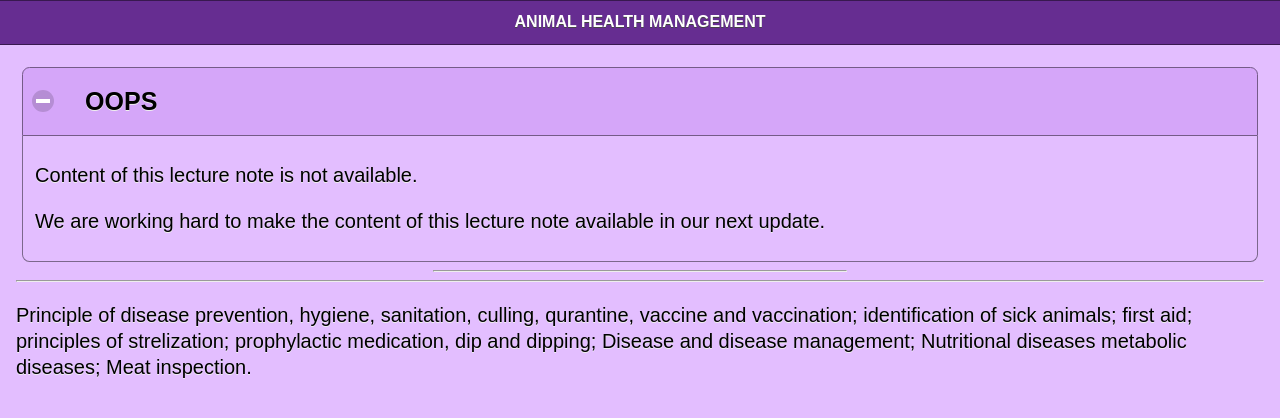
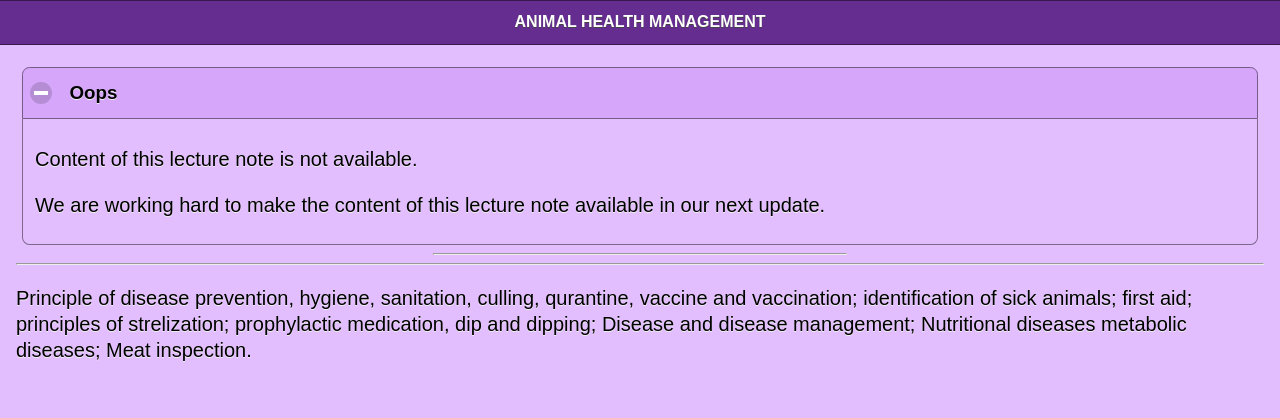
Before and after one commit to ukor/AnimalScience, a plain HTML site: page AnimalScience/assets/401.html in a window 1280 px wide. Drawn offline with Linux system fonts and the light colour scheme.

Commit message:
More Changes Porting to Android Studio

```diff
--- a/AnimalScience/assets/401.html
+++ b/AnimalScience/assets/401.html
@@ -27,7 +27,7 @@
            <div data-role="main" class="ui-content">
            <!--ALL CONTENTS GOES HERE-->
                <div data-role="collapsible" data-collapsed="false" class="ui-mini">
-                <h1>Oops</h1>
+                <h2>Oops</h2>
                 <p>Content of this lecture note is not available.</p>
            <p> We are working hard to make the content of this lecture note available in our next update.</p>
             </div><!--collapsible close-->
--- a/AnimalScience/assets/styleSheet.css
+++ b/AnimalScience/assets/styleSheet.css
@@ -69,7 +69,7 @@ h1{
 
     text-transform: uppercase;
     font: Georgia, serif;
-color: #fff;
+    color: #fff;
     text-decoration: none;
     padding: 4px;
     display: block
@@ -87,7 +87,6 @@ border-bottom: 3px solid #553377;
 
 }
 p{
-
     font-size: 20px;
     color: #000;
 }
```
